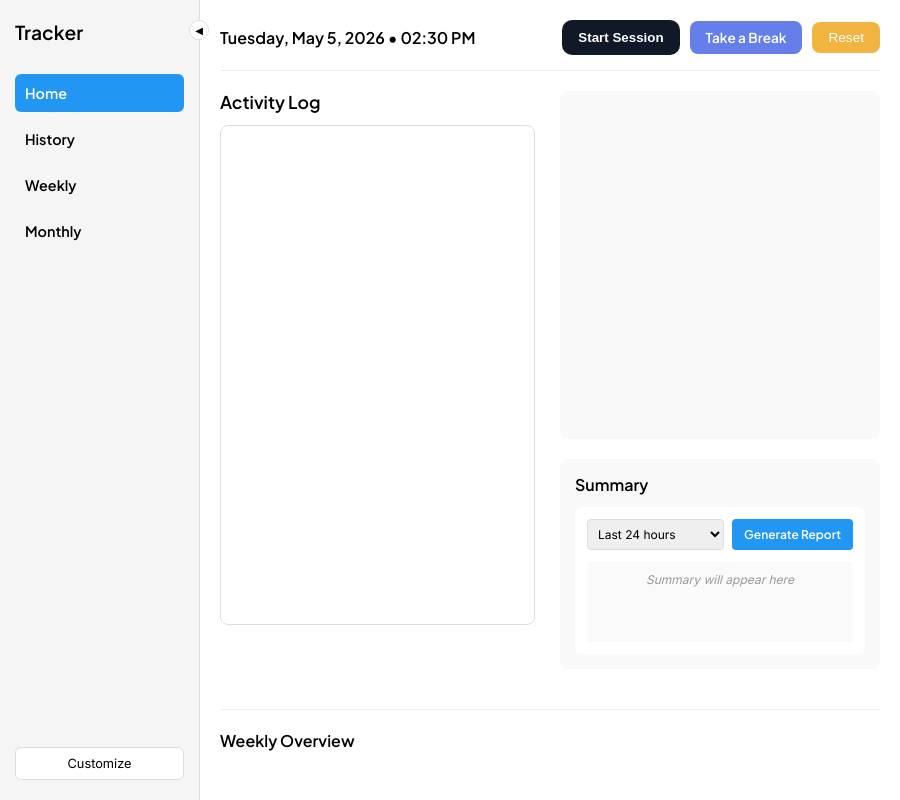
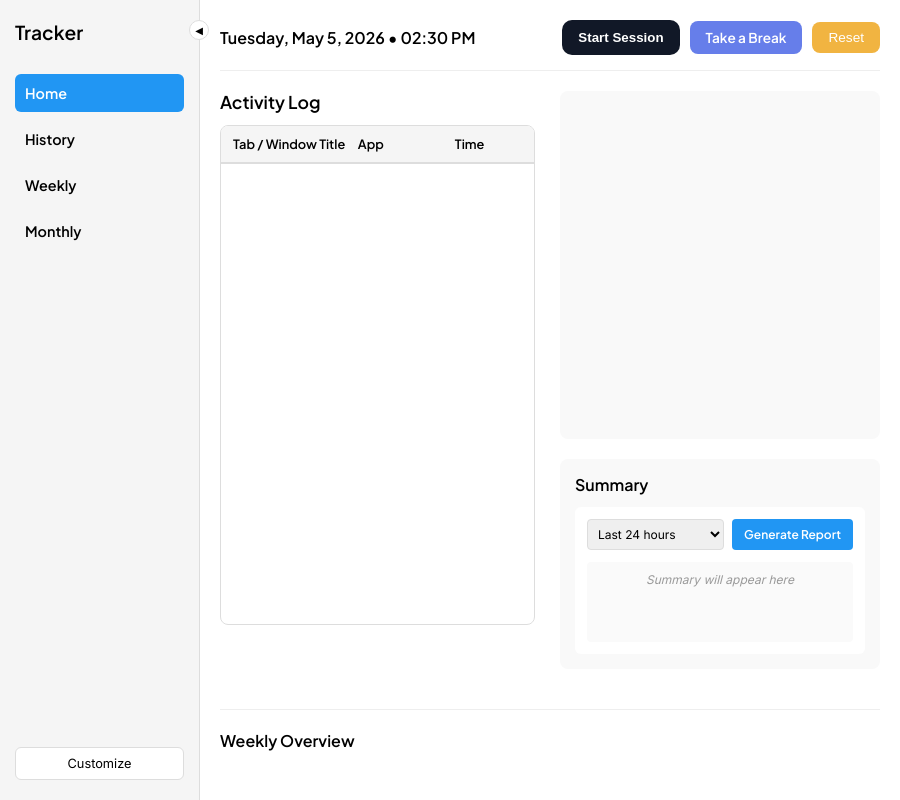
Before and after one commit to ashtonguevarra/ByteMeDani-Prodini, an Electron app: page index.html in a window 900 px wide. Both pictures are taken after a click on the button "Reset". Drawn offline with nearby package versions, Linux system fonts and the light colour scheme; no server answers.

Commit message:
fixed header issue

```diff
--- a/renderer.js
+++ b/renderer.js
@@ -10,8 +10,9 @@ const activeBreakBar = document.getElementById("activeBreakBar");
 const breakTimerDisplay = document.getElementById("breakTimerDisplay");
 const endBreakBtn = document.getElementById("endBreakBtn");
 const breakMinutesInput = document.getElementById("breakMinutesInput");
+const logDiv = document.getElementById("log");
 const resetBtn = document.getElementById("resetLog");
-const logDiv = document.getElementById("log");
+const toggleBtn = document.getElementById("toggleTrackingBtn");
 
 
 
@@ -84,8 +85,20 @@ const sidebarToggle = document.getElementById("sidebarToggle");
 
 
 resetBtn.addEventListener("click", () => {
-  logDiv.innerHTML = "";
+  resetLogs();
 });
+
+function resetLogs() {
+  const header = document.querySelector(".log-header");
+
+  logEl.innerHTML = ""; // clears everything
+
+  if (header) {
+    logEl.appendChild(header); // restore header
+  }
+}
+
+
 if (sidebarToggle && sidebar) {
   sidebarToggle.addEventListener("click", () => {
     sidebar.classList.toggle("collapsed");
--- a/style.css
+++ b/style.css
@@ -182,6 +182,11 @@ h3 {
 
 .reset-log-btn:hover{
   transform: translateY(-1px);
+}
+
+#resetLog:disabled {
+  opacity: 0.5;
+  cursor: not-allowed;
 }
 
 .take-break-btn:hover {
```
Also changed, not shown: index.html (+2 -1 lines), 2 other files.
